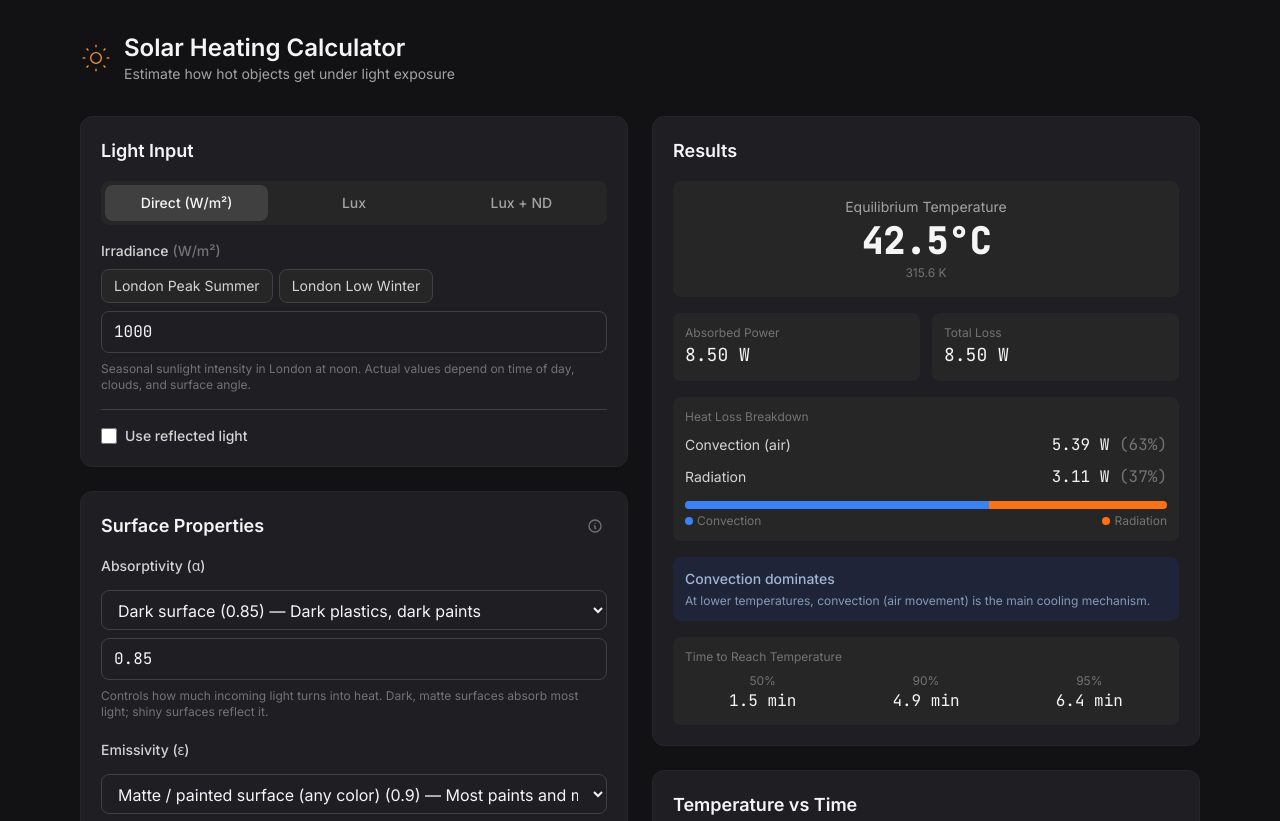
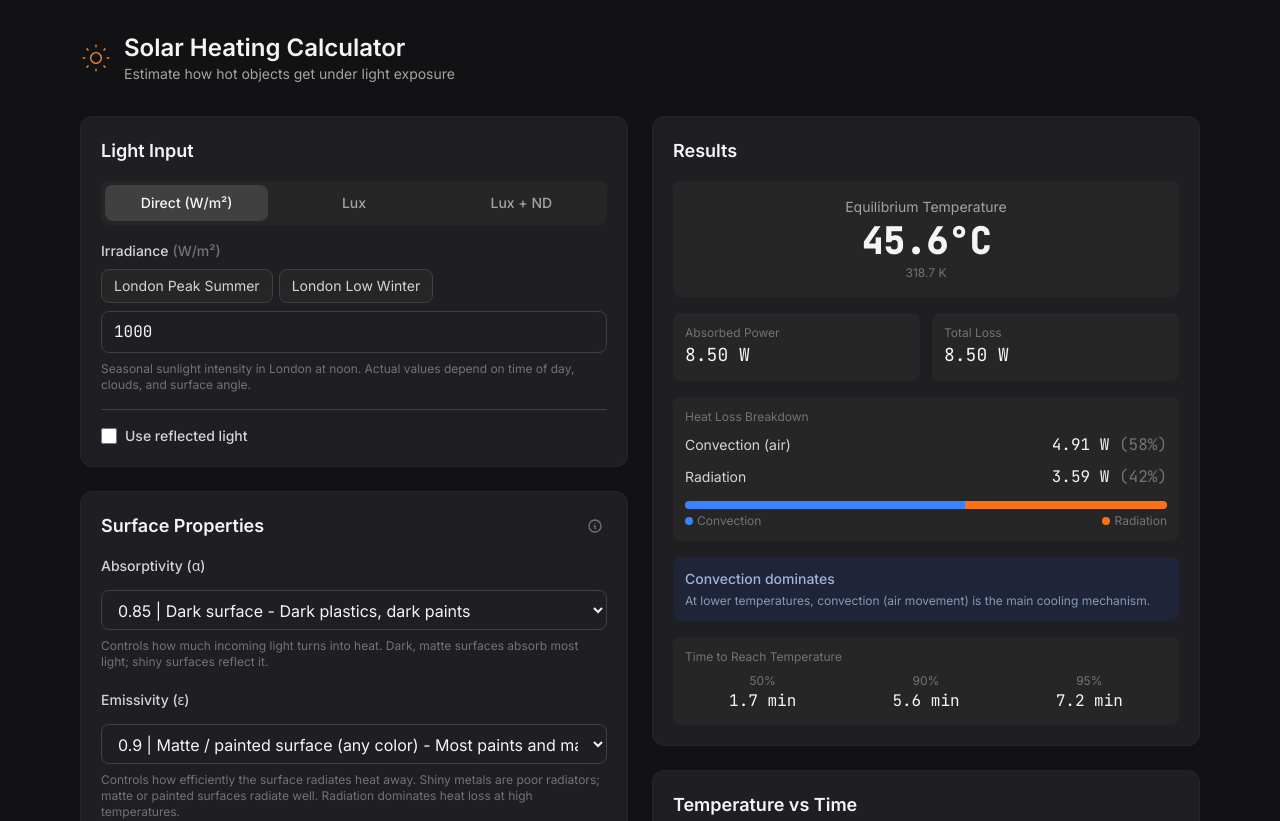
Before and after one commit to szerintedmi/solar-heating-calculator, a React (Vite) app: page / in a window 1280 px wide. Shown: the top 821 px of the page. Built offline with nearby package versions, Linux system fonts and the light colour scheme.

Commit message:
hide input field when preset selected

```diff
--- a/src/components/ui/PresetDropdown.tsx
+++ b/src/components/ui/PresetDropdown.tsx
@@ -27,33 +27,35 @@ export function PresetDropdown({
   const inputId = label.toLowerCase().replace(/\s+/g, "-");
   const selectId = `${inputId}-preset`;
 
-  // Track selected preset by label (handles duplicate values)
-  const [selectedLabel, setSelectedLabel] = useState<string | null>(() => {
-    // Initialize with first matching preset
+  // Track selection: preset label or "__custom__" for explicit custom mode
+  const [selection, setSelection] = useState<string>(() => {
+    // Initialize with first matching preset, or custom if no match
     const match = presets.find((p) => Math.abs(p.value - value) < 0.001);
-    return match?.label ?? null;
+    return match?.label ?? "__custom__";
   });
 
-  // Find active preset: prefer selected label if value still matches, else find by value
-  const activePreset = (() => {
-    if (selectedLabel) {
-      const byLabel = presets.find((p) => p.label === selectedLabel);
-      if (byLabel && Math.abs(byLabel.value - value) < 0.001) {
-        return byLabel;
-      }
+  // Determine if we're in custom mode (explicitly selected or value doesn't match selection)
+  const isCustom = (() => {
+    if (selection === "__custom__") return true;
+    // If selection is a preset label, check if value still matches
+    const selectedPreset = presets.find((p) => p.label === selection);
+    if (selectedPreset && Math.abs(selectedPreset.value - value) < 0.001) {
+      return false;
     }
-    return presets.find((p) => Math.abs(p.value - value) < 0.001) ?? null;
+    // Value changed and no longer matches selected preset
+    return true;
   })();
 
-  const isCustom = !activePreset;
+  const handleSelectChange = (e: React.ChangeEvent<HTMLSelectElement>) => {
+    const selectedValue = e.target.value;
+    if (selectedValue === "__custom__") {
+      setSelection("__custom__"); // Switch to custom mode, keep current value
+      return;
+    }
 
-  const handleSelectChange = (e: React.ChangeEvent<HTMLSelectElement>) => {
-    const label = e.target.value;
-    if (label === "") return; // Custom option selected, do nothing
-
-    const preset = presets.find((p) => p.label === label);
+    const preset = presets.find((p) => p.label === selectedValue);
     if (preset) {
-      setSelectedLabel(preset.label);
+      setSelection(preset.label);
       onChange(preset.value);
     }
   };
@@ -61,17 +63,15 @@ export function PresetDropdown({
   const handleInputChange = (e: React.ChangeEvent<HTMLInputElement>) => {
     const v = Number.parseFloat(e.target.value);
     if (!Number.isNaN(v)) {
-      // Clear selected label when manually entering value
-      setSelectedLabel(null);
       onChange(v);
     }
   };
 
-  // Format option text with value and description
+  // Format option text: <value> | name - description
   const formatOption = (preset: Preset) => {
-    const desc = preset.description ? ` — ${preset.description}` : "";
-    const unitSuffix = unit ? unit : "";
-    return `${preset.label} (${preset.value}${unitSuffix})${desc}`;
+    const desc = preset.description ? ` - ${preset.description}` : "";
+    const valueStr = unit === "%" ? `${preset.value}%` : `${preset.value}`;
+    return `${valueStr} | ${preset.label}${desc}`;
   };
 
   return (
@@ -84,24 +84,19 @@ export function PresetDropdown({
       {/* Preset dropdown */}
       <select
         id={selectId}
-        value={activePreset?.label ?? ""}
+        value={isCustom ? "__custom__" : selection}
         onChange={handleSelectChange}
         className="select-field"
       >
-        {isCustom && (
-          <option value="" disabled>
-            Custom ({value}
-            {unit ?? ""})
-          </option>
-        )}
         {presets.map((preset) => (
           <option key={preset.label} value={preset.label}>
             {formatOption(preset)}
           </option>
         ))}
+        <option value="__custom__">Custom</option>
       </select>
 
-      {/* Direct numeric input */}
+      {/* Direct numeric input - only shown when Custom is selected */}
       <input
         type="number"
         id={inputId}
@@ -110,7 +105,7 @@ export function PresetDropdown({
         min={min}
         max={max}
         step={step}
-        className="input-field font-mono"
+        className={`input-field font-mono ${isCustom ? "" : "hidden"}`}
         aria-label={`${label} custom value`}
       />
 
--- a/src/lib/presets/convection.ts
+++ b/src/lib/presets/convection.ts
@@ -34,4 +34,4 @@ export const convectionPresets: PresetCollection = [
 export const convectionHelperText =
   "Moving air carries heat away faster and lowers the maximum temperature.";
 
-export const defaultConvection = 10;
+export const defaultConvection = 8;
```
